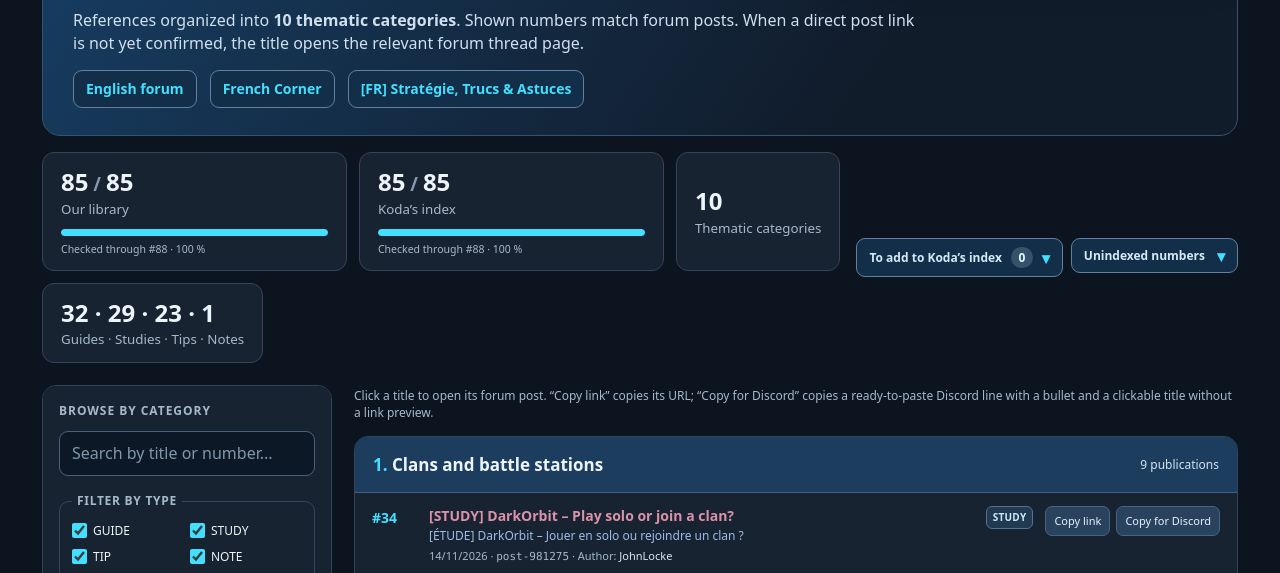
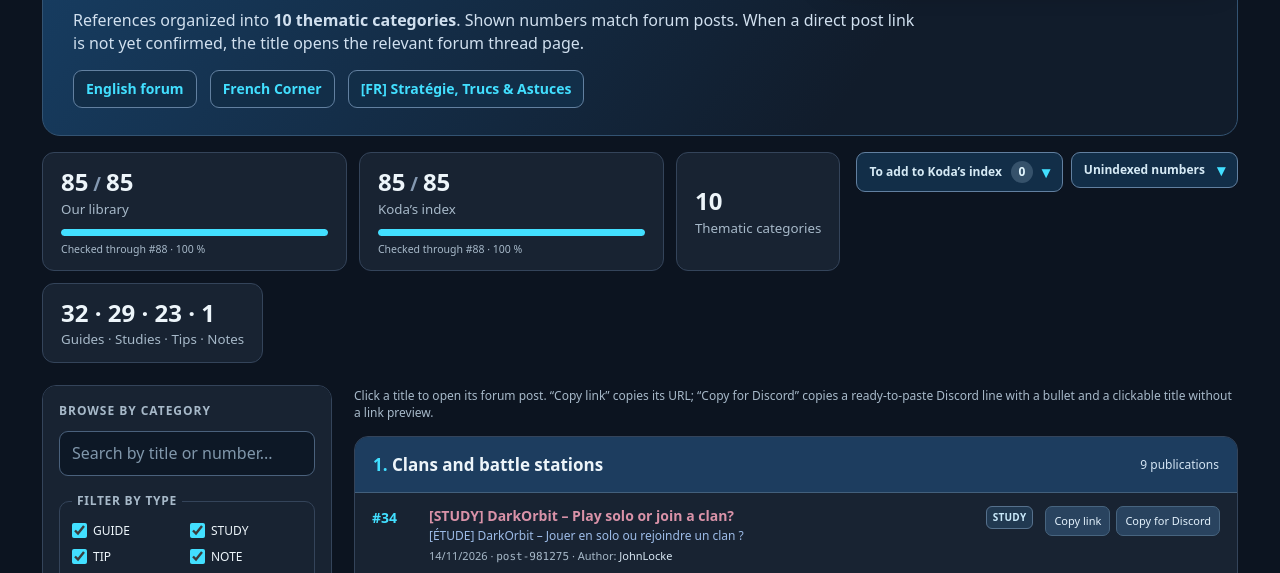
Before and after one commit to JohnLocke70/darkorbit-info, a plain HTML site: page index.html in a window 1280 px wide. Shown: the part 173-746 px from the top of the page. Drawn offline with Linux system fonts and the light colour scheme.

Commit message:
Add files via upload

```diff
--- a/index.html
+++ b/index.html
@@ -52,7 +52,7 @@ h2{font-size:17px;line-height:1.4;margin:0;font-weight:750}.section-num{color:va
 
 /* Panneau d'exclusions : sur la rangée des compteurs, aligné à droite. */
 .header h1{text-align:center;margin:0 0 16px}.header .kicker{margin-bottom:12px}
-.stats-row{display:flex;justify-content:space-between;align-items:center;gap:16px;margin:16px 0 22px}
+.stats-row{display:flex;justify-content:space-between;align-items:flex-start;gap:16px;margin:16px 0 22px}
 .stats-row .stats{margin:0}
 @media(max-width:880px){.stats-row{flex-wrap:wrap}.stats-row .excluded-anchor{margin-left:auto}}
 .excluded-anchor{position:relative;flex-shrink:0;margin-left:auto}
```
